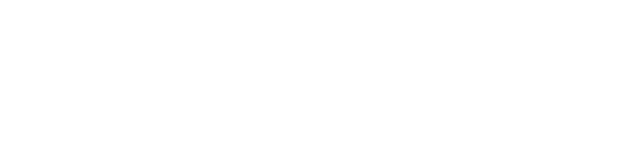
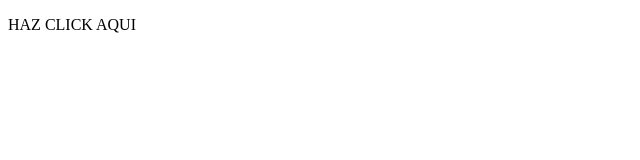
Before and after one commit to sergiomendi/numtris-game, a plain HTML site: page index.html in a window 1280 px wide. Shown: the whole page, without its empty margins (0-640 px from the left). Drawn offline with Linux system fonts and the light colour scheme.

Commit message:
Update index.html

```diff
--- a/index.html
+++ b/index.html
@@ -6,6 +6,6 @@
 	<title>Document</title>
 </head>
 <body>
-
+	<p>HAZ CLICK AQUI</p>
 </body>
 </html>
```
